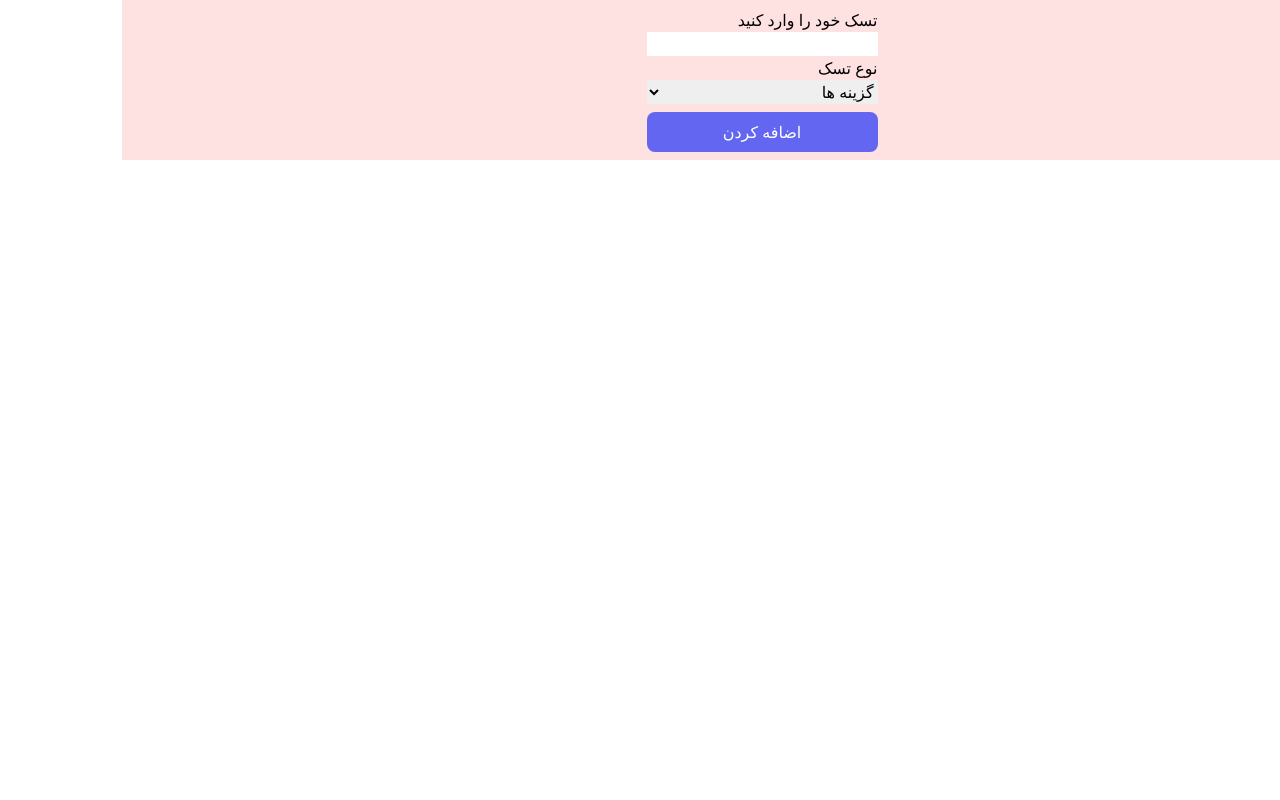
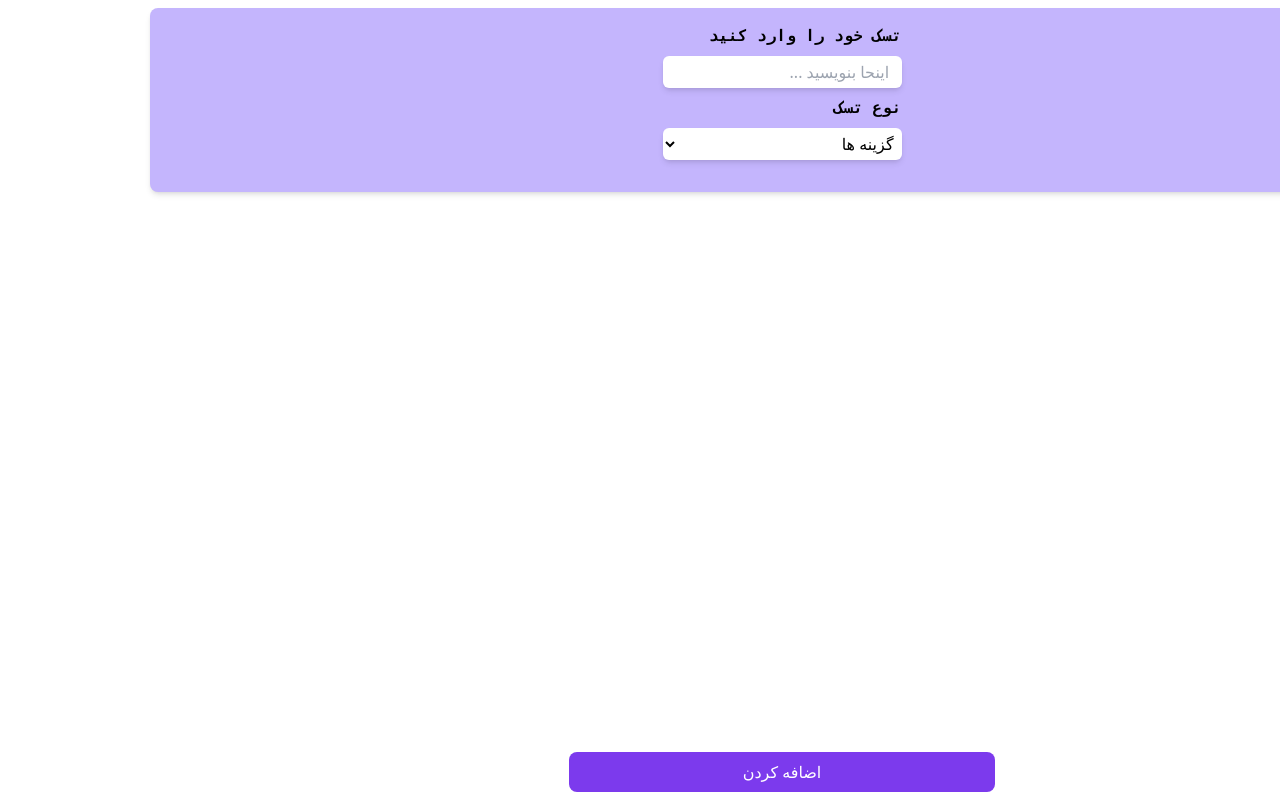
Before and after one commit to Hadi-bakhshi/TypeScript-Todo-app, a React (Create React App) app: page / in a window 1280 px wide. Built offline with nearby package versions, Linux system fonts and the light colour scheme.

Commit message:
styles updated

```diff
--- a/src/components/AddNewTodo.tsx
+++ b/src/components/AddNewTodo.tsx
@@ -24,12 +24,12 @@ const options: Options[] = [
 const AddNewTodo: React.FC<AddTodoProps> = () => {
   // state
   const [inputValue, setInputValue] = useState<TodoTypeAndValue[]>([]);
+
   const dispatch = useDispatch();
 
   //  Handlers
   const changeHandler = (e: ChangeEvent<HTMLInputElement>) => {
-    const value = e.target.value;
-    setInputValue([...inputValue, { valueOfInput: value }]);
+    setInputValue([...inputValue, { valueOfInput: e.target.value }]);
   };
   const selectChangeHandler = (e: ChangeEvent<HTMLSelectElement>) => {
     const value = e.target.value;
@@ -43,29 +43,48 @@ const AddNewTodo: React.FC<AddTodoProps> = () => {
   };
 
   return (
-    <section className="flex flex-col justify-center items-center">
+    <section className="flex flex-col justify-center items-center p-4 bg-violet-300 rounded-lg shadow-md">
       <form className="flex flex-col" onSubmit={todoSubmitHandler}>
-        <label htmlFor="todo-text">تسک خود را وارد کنید</label>
+        <label htmlFor="todo-text" className="font-mono font-bold pb-2">
+          تسک خود را وارد کنید
+        </label>
         <input
           type="text"
           id="todo-text"
           // value={inputValue}
           name="text"
           onChange={changeHandler}
+          className="bg-white rounded-md shadow-md p-1"
+          placeholder="  اینحا بنویسید ..."
         />
-        <label htmlFor="todoType">نوع تسک</label>
-        <select id="todoType" onChange={selectChangeHandler}>
-          <option selected disabled>
+        <label htmlFor="todoType" className="font-mono font-bold py-2">
+          نوع تسک
+        </label>
+        <select
+          className="bg-white rounded-md shadow-md p-1 mb-4 cursor-pointer"
+          id="todoType"
+          onChange={selectChangeHandler}
+        >
+          <option
+            className="rounded-md font-mono bg-gray-50 overflow-hidden"
+            selected
+            disabled
+          >
             گزینه ها
           </option>
           {options.map((item, index) => (
-            <option key={index} value={item.value}>
+            <option
+              className="rounded-md font-mono bg-gray-100 cursor-pointer overflow-hidden"
+              key={index}
+              value={item.value}
+            >
               {item.text}
             </option>
           ))}
         </select>
+
         <button
-          className="bg-indigo-500 text-white p-2 mt-2 rounded-lg"
+          className="fixed inset-x-1/3 bottom-2  bg-violet-600 text-white p-2 mt-2 rounded-lg"
           type="submit"
         >
           اضافه کردن
--- a/src/components/TodoList.tsx
+++ b/src/components/TodoList.tsx
@@ -10,7 +10,7 @@ const TodoList: React.FC<TodoListProps> = () => {
   const dispatch = useDispatch();
 
   return (
-    <div>
+    <div className="bg-red-100 grid grid-cols-4 gap-4">
       <ul>
         {items.map((todo) => (
           <li key={todo.id}>
--- a/src/components/Todos.tsx
+++ b/src/components/Todos.tsx
@@ -8,7 +8,7 @@ const Todos: React.FC = () => {
 
 
   return (
-    <main className="container bg-red-100 p-2">
+    <main className="container p-2">
       <AddNewTodo />
       <TodoList />
     </main>
```
